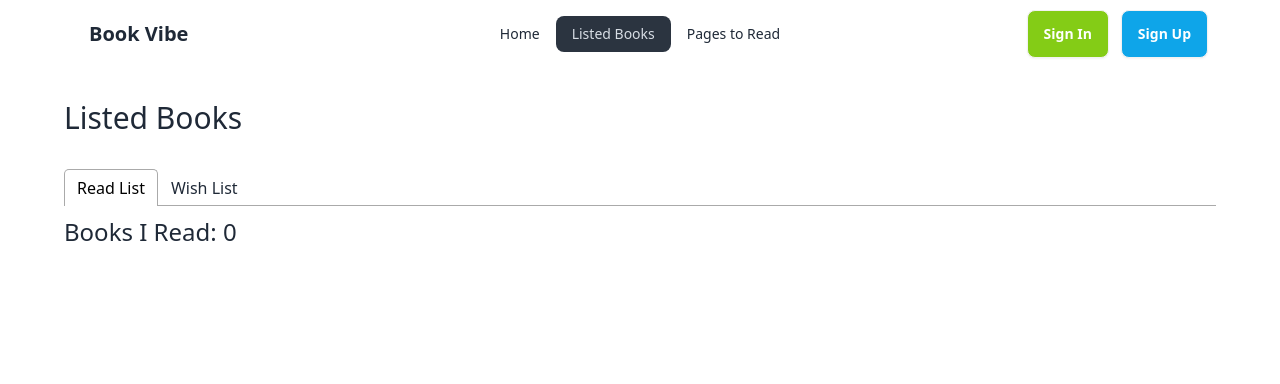
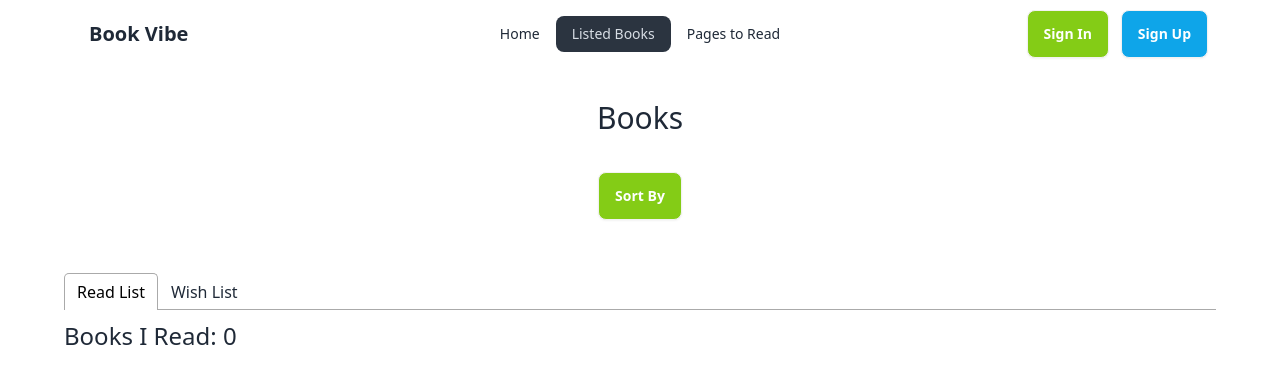
Before and after one commit to sharmin112195/boi-poka-book-vibe, a React (Vite) app: page /listedBooks in a window 1280 px wide. Shown: the top 384 px of the page. Built offline with nearby package versions, Linux system fonts and the light colour scheme.

Commit message:
all project done

```diff
--- a/src/components/Book/Book.jsx
+++ b/src/components/Book/Book.jsx
@@ -2,7 +2,7 @@ import { Link } from "react-router-dom";
 
 
 const Book = ({book}) => {
-    const{image, bookName, author, tags, category, bookId, rating} = book
+    const{image, bookName, author, tags, category, bookId, rating, totalPages} = book
     return (
    <Link to={`/books/${bookId}`}>
              <div className="card bg-base-100 border-2 border-gray-200 p-8 mx-auto">
@@ -22,11 +22,14 @@ const Book = ({book}) => {
     <div className="border-t-2 border-dashed my-3"></div>
     <div className="card-actions justify-between">
       <div className="badge badge-outline">{category}</div>
-
+      <div>{rating}</div>
+      <div>{totalPages}</div>
       <div className="rating">
-      <p className="mr-4">{rating}</p>
-  <input type="radio" name="rating-1" className="mask mask-star" />
-
+  <input type="radio" name="rating-4" className="mask mask-star-2 bg-green-500" />
+  <input type="radio" name="rating-4" className="mask mask-star-2 bg-green-500" defaultChecked />
+  <input type="radio" name="rating-4" className="mask mask-star-2 bg-green-500" />
+  <input type="radio" name="rating-4" className="mask mask-star-2 bg-green-500" />
+  <input type="radio" name="rating-4" className="mask mask-star-2 bg-green-500" />
 </div>
     </div>
   </div>
--- a/src/components/ListedBooks/ListedBooks.jsx
+++ b/src/components/ListedBooks/ListedBooks.jsx
@@ -8,6 +8,7 @@ import Book from '../Book/Book';
 const ListedBooks = () => {
   const [readList,setReadList] = useState([]);
   const [wishList,setWishList] = useState([]);
+  const [sort,setSort] = useState('')
     // ideally we will directly get the read book list from the database
     const allBooks = useLoaderData()
     console.log(allBooks)
@@ -21,8 +22,6 @@ const ListedBooks = () => {
         setReadList(readBookList)
       }
 
-
-        // console.log(storedReadList, allBooks, storedReadListInt)
     },[])
 
     useEffect(() => {
@@ -35,12 +34,29 @@ const ListedBooks = () => {
         setWishList(WishBookList)
       }
 
+    },[])
 
-        // console.log(storedReadList, allBooks, storedReadListInt)
-    },[])
+    const handleSort = sortType => {
+      setSort(sortType)
+      if(sortType === 'Ratings'){
+        const sortedReadList = [...readList].sort((a,b) => a.totalPages - b.totalPages);
+        setReadList(sortedReadList);
+      }
+    }
     return (
         <div>
-            <h3 className="text-3xl my-8">Listed Books</h3>
+            <h3 className="text-3xl my-8 text-center">Books</h3>
+            <div className='flex justify-center items-center'>
+            <div className="dropdown mb-12 relative">
+  <div tabIndex={0} role="button" className="btn m-1 bg-lime-500 text-white">
+    {sort? `Sort By: ${sort}`:'Sort By'}
+    </div>
+  <ul tabIndex={0} className="dropdown-content menu bg-base-100 rounded-box z-10 w-52 p-2 shadow absolute">
+    <li onClick={() => handleSort('Ratings')}><a>Ratings</a></li>
+    <li onClick={() => handleSort('Number of pages')}><a>Number of pages</a></li>
+  </ul>
+  </div>
+</div>
             <Tabs>
     <TabList>
       <Tab>Read List</Tab>
```
